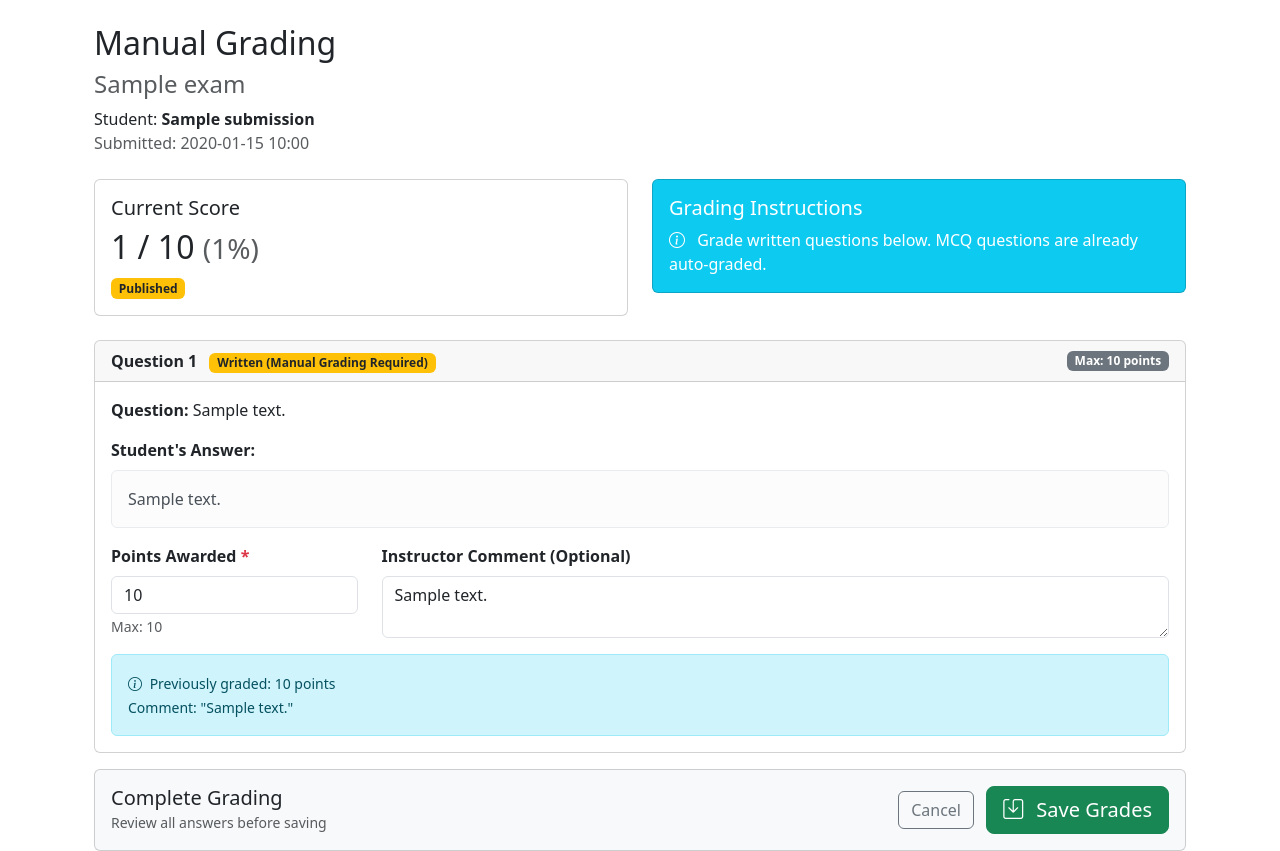
After one commit to sustay2/Online_Exam_System_Group_8, a Flask app: template src/online_exam/templates/grading/manual_grade.html in a window 1280 px wide. The commit adds this page. Run offline with Flask 3, Linux system fonts and the light colour scheme; tables that the repository leaves empty hold one stand-in row (values such as "Sample post"); the template is opened without the code that fills it: values that come from a table or form of the project are taken from there, most other values are stand-ins (such as "Sample title", 1, 10 or a date in 2020).

Commit message:
Manual Grading

```diff
--- /dev/null
+++ b/src/online_exam/templates/grading/manual_grade.html
@@ -0,0 +1,155 @@
+{% extends "base.html" %}
+
+{% block title %}Grade Submission - {{ exam.title }}{% endblock %}
+
+{% block content %}
+<div class="container mt-4">
+    <!-- Header -->
+    <div class="mb-4">
+        <h2>Manual Grading</h2>
+        <h4 class="text-muted">{{ exam.title }}</h4>
+        <p class="mb-0">Student: <strong>{{ submission.student_name }}</strong></p>
+        <p class="text-muted">Submitted: {{ submission.submitted_at.strftime('%Y-%m-%d %H:%M') }}</p>
+    </div>
+
+    <!-- Current Score Card -->
+    <div class="row mb-4">
+        <div class="col-md-6">
+            <div class="card">
+                <div class="card-body">
+                    <h5 class="card-title">Current Score</h5>
+                    <h2 class="mb-0">
+                        {{ submission.total_score }} / {{ submission.max_score }}
+                        <small class="text-muted">({{ submission.percentage }}%)</small>
+                    </h2>
+                    <p class="mb-0 mt-2">
+                        <span class="badge {% if submission.status == 'graded' %}bg-success{% else %}bg-warning text-dark{% endif %}">
+                            {{ submission.status|title }}
+                        </span>
+                    </p>
+                </div>
+            </div>
+        </div>
+        <div class="col-md-6">
+            <div class="card bg-info text-white">
+                <div class="card-body">
+                    <h5 class="card-title">Grading Instructions</h5>
+                    <p class="mb-0">
+                        <i class="bi bi-info-circle me-2"></i>
+                        Grade written questions below. MCQ questions are already auto-graded.
+                    </p>
+                </div>
+            </div>
+        </div>
+    </div>
+
+    <!-- Grading Form -->
+    <form method="POST" action="{{ url_for('grading.manual_grade', submission_id=submission.id) }}">
+        {% for answer, question in answers %}
+        <div class="card mb-3 {% if question.is_written() and answer.points_earned == 0 %}border-warning{% endif %}">
+            <div class="card-header d-flex justify-content-between align-items-center">
+                <span>
+                    <strong>Question {{ question.order_num }}</strong>
+                    {% if question.is_mcq() %}
+                        <span class="badge bg-primary ms-2">MCQ (Auto-Graded)</span>
+                    {% else %}
+                        <span class="badge bg-warning text-dark ms-2">Written (Manual Grading Required)</span>
+                    {% endif %}
+                </span>
+                <span class="badge bg-secondary">Max: {{ question.points }} points</span>
+            </div>
+            <div class="card-body">
+                <p class="mb-3"><strong>Question:</strong> {{ question.question_text }}</p>
+
+                {% if question.is_mcq() %}
+                    <!-- MCQ - Already Graded -->
+                    <div class="alert {% if answer.is_correct %}alert-success{% else %}alert-danger{% endif %} mb-2">
+                        <p class="mb-1"><strong>Student's Answer:</strong> {{ answer.selected_option }}</p>
+                        <p class="mb-1"><strong>Correct Answer:</strong> {{ question.correct_answer }}</p>
+                        <p class="mb-0">
+                            <strong>Points:</strong> {{ answer.points_earned }}/{{ question.points }}
+                            {% if answer.is_correct %}
+                                <span class="badge bg-success ms-2">✓ Correct</span>
+                            {% else %}
+                                <span class="badge bg-danger ms-2">✗ Incorrect</span>
+                            {% endif %}
+                        </p>
+                    </div>
+                {% else %}
+                    <!-- Written Question - Manual Grading -->
+                    <div class="mb-3">
+                        <label class="form-label"><strong>Student's Answer:</strong></label>
+                        <div class="alert alert-light">
+                            {{ answer.answer_text if answer.answer_text else "(No answer provided)" }}
+                        </div>
+                    </div>
+
+                    <div class="row">
+                        <div class="col-md-3">
+                            <label for="points_{{ answer.id }}" class="form-label fw-bold">
+                                Points Awarded <span class="text-danger">*</span>
+                            </label>
+                            <input
+                                type="number"
+                                class="form-control"
+                                id="points_{{ answer.id }}"
+                                name="points_{{ answer.id }}"
+                                min="0"
+                                max="{{ question.points }}"
+                                value="{{ answer.points_earned }}"
+                                required
+                            >
+                            <small class="text-muted">Max: {{ question.points }}</small>
+                        </div>
+                        <div class="col-md-9">
+                            <label for="comment_{{ answer.id }}" class="form-label fw-bold">
+                                Instructor Comment (Optional)
+                            </label>
+                            <textarea
+                                class="form-control"
+                                id="comment_{{ answer.id }}"
+                                name="comment_{{ answer.id }}"
+                                rows="2"
+                                placeholder="Provide feedback to the student..."
+                            >{{ answer.instructor_comment if answer.instructor_comment else "" }}</textarea>
+                        </div>
+                    </div>
+
+                    {% if answer.points_earned > 0 or answer.instructor_comment %}
+                    <div class="alert alert-info mt-3 mb-0">
+                        <small>
+                            <i class="bi bi-info-circle me-1"></i>
+                            Previously graded: {{ answer.points_earned }} points
+                            {% if answer.instructor_comment %}
+                                <br>Comment: "{{ answer.instructor_comment }}"
+                            {% endif %}
+                        </small>
+                    </div>
+                    {% endif %}
+                {% endif %}
+            </div>
+        </div>
+        {% endfor %}
+
+        <!-- Submit Buttons -->
+        <div class="card bg-light">
+            <div class="card-body">
+                <div class="d-flex justify-content-between align-items-center">
+                    <div>
+                        <h5 class="mb-0">Complete Grading</h5>
+                        <small class="text-muted">Review all answers before saving</small>
+                    </div>
+                    <div>
+                        <a href="{{ url_for('grading.list_submissions', exam_id=exam.id) }}" class="btn btn-outline-secondary me-2">
+                            Cancel
+                        </a>
+                        <button type="submit" class="btn btn-success btn-lg">
+                            <i class="bi bi-save me-2"></i> Save Grades
+                        </button>
+                    </div>
+                </div>
+            </div>
+        </div>
+    </form>
+</div>
+{% endblock %}
```
Also changed, not shown: src/online_exam/routes/grading_routes.py (+68 -0 lines), src/online_exam/templates/grading/list_submissions.html (+7 -2 lines), src/online_exam/templates/grading/view_results.html (+17 -2 lines), tests/test_manual_grade.py (added, +365 -0 lines).
